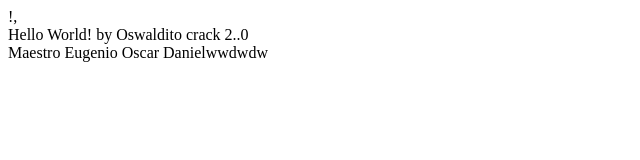
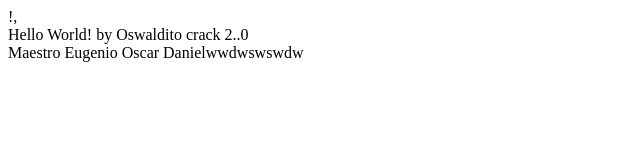
Before and after one commit to MaestroEugenio/prueba1, a plain HTML site: page index.html in a window 1280 px wide. Shown: the full height of the page, 0-640 px from the left. Drawn offline with Linux system fonts and the light colour scheme.

Commit message:
Change Name

```diff
--- a/index.html
+++ b/index.html
@@ -7,6 +7,6 @@
 </head>
 <body>
     <div>Hello World! by Oswaldito crack 2..0</div>
-    <div>Maestro Eugenio Oscar Danielwwdwdw</div>
+    <div>Maestro Eugenio Oscar Danielwwdwswswdw</div>
 </body>
 </html>
```
